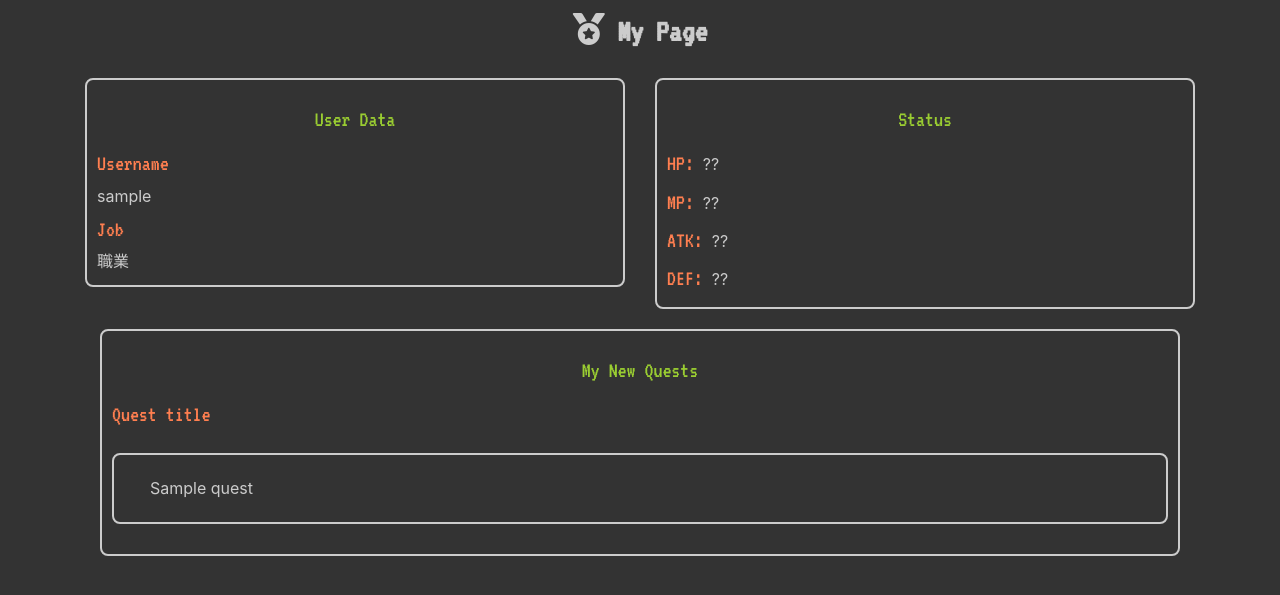
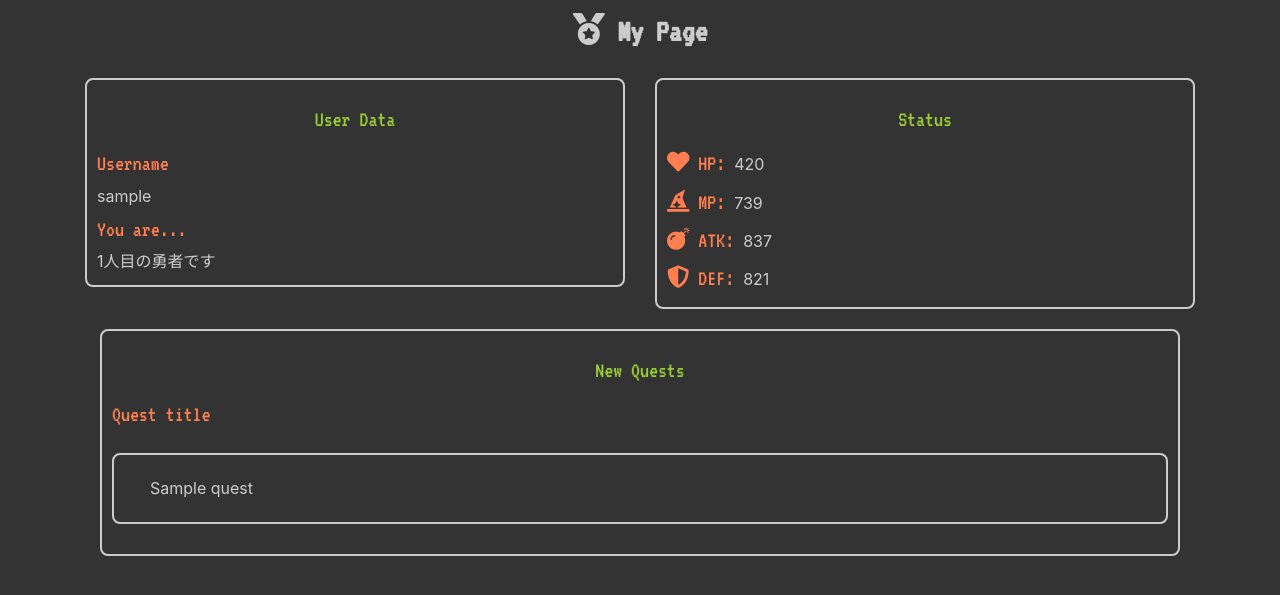
Before and after one commit to mshr-Hub/cookquest, a Django app: page /mypage/1 in a window 1280 px wide. Shown: the part 138-733 px from the top of the page. Run offline with Django 3.2, Linux system fonts and the light colour scheme; a user stored in the database is signed in; tables that the repository leaves empty hold one stand-in row (values such as "Sample post"); some libraries are stand-ins or nearby versions.

Commit message:
マイページのビューを編集

```diff
--- /dev/null
+++ b/static/javascripts/status.js
@@ -0,0 +1,21 @@
+$(function () {
+
+    // ページ読み込み時にランダムでstatusを決定
+    let hp = Math.ceil( Math.random()*1000 );
+    let mp = Math.ceil( Math.random()*1000 );
+    let atk = Math.ceil( Math.random()*1000 );
+    let def = Math.ceil( Math.random()*1000 );
+
+    $('.hp').html(`<small class="quest-font"><i class="fas fa-heart"></i> HP: </small>
+                    ${hp}`);
+
+    $('.mp').html(`<small class="quest-font"><i class="fas fa-hat-wizard"></i> MP: </small>
+                    ${mp}`);
+
+    $('.atk').html(`<small class="quest-font"><i class="fas fa-bomb"></i> ATK: </small>
+                    ${atk}`);
+
+    $('.def').html(`<small class="quest-font"><i class="fas fa-shield-alt"></i> DEF: </small>
+                    ${def}`);
+
+});
--- a/templates/mypage.html
+++ b/templates/mypage.html
@@ -26,9 +26,9 @@
             <li>
               {{ user.username }}
             </li>
-            <small class="quest-font">Job</small>
+            <small class="quest-font">You are...</small>
             <li>
-              職業
+              {{ user.pk }}人目の勇者です
             </li>
           </ul>
         </div>
@@ -40,19 +40,19 @@
         <div class="inner">
           <p class="mypage_cards-title quest-font">Status</p>
           <ul class="gnav">
-            <li>
+            <li class="hp">
               <small class="quest-font">HP: </small>
               ??
             </li>
-            <li>
+            <li class="mp">
               <small class="quest-font">MP: </small>
               ??
             </li>
-            <li>
+            <li class="atk">
               <small class="quest-font">ATK: </small>
               ??
             </li>
-            <li>
+            <li class="def">
               <small class="quest-font">DEF: </small>
               ??
             </li>
@@ -66,7 +66,7 @@
   <div class="col-12">
     <nav>
       <div class="inner">
-        <p class="mypage_cards-title quest-font">My New Quests</p>
+        <p class="mypage_cards-title quest-font">New Quests</p>
         <ul class="gnav">
           <small class="quest-font">Quest title</small>
           {% for quest in quests %}
@@ -82,3 +82,7 @@
 
 </div>
 {% endblock content %}
+
+{% block customjs %}
+  <script src="{% static 'javascripts/status.js' %}"></script>
+{% endblock customjs %}
```
